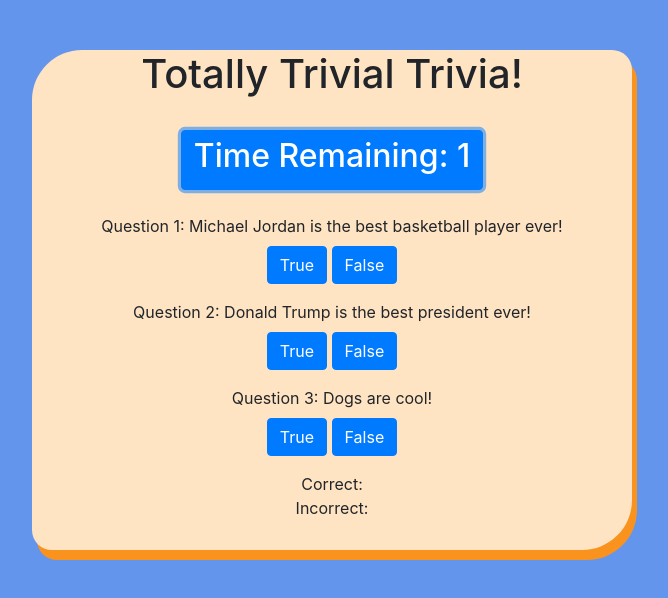
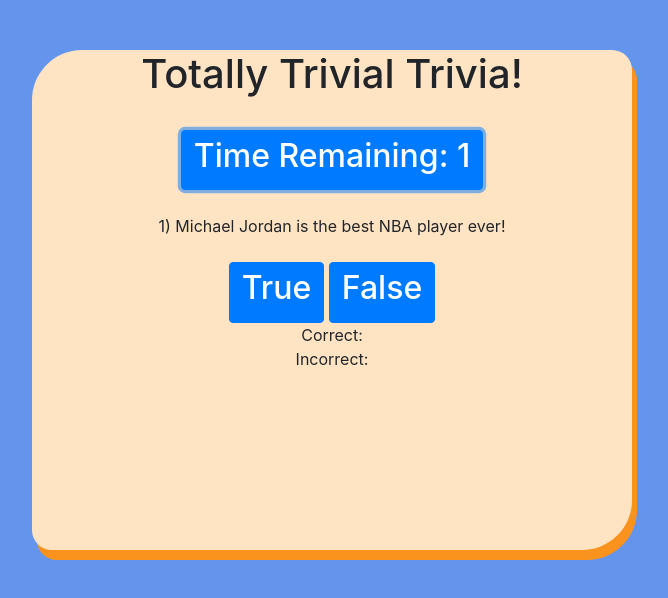
Before and after one commit to singmokjai/TriviaGame, a plain HTML site: page index.html in a window 1280 px wide. Both pictures are taken after a click on the button "START". Shown: the whole page, without its empty margins (308-976 px from the left). Drawn offline with nearby package versions, Linux system fonts and the light colour scheme.

Commit message:
show and hide game working

```diff
--- a/assets/javascript/app.js
+++ b/assets/javascript/app.js
@@ -2,7 +2,9 @@
 
 window.onload = function() {
 
-    $("#Trivia").hide();
+    $("#questions").hide();
+    $("#true").hide();
+    $("#false").hide();
 
 }
 
@@ -23,6 +25,12 @@ var seconds = 3;
 
     }
 
+    function stop() {
+
+        clearInterval(timer);
+
+    }
+
     function decrement() {
 
         seconds--;
@@ -31,25 +39,51 @@ var seconds = 3;
         if (seconds === 0) {
 
             stop();
-            alert("Time's Up!");
+            alert("Time's up!")
 
         }
 
+    }
+
+// Show trivia function
+
+    function show() {
+
+        $("#questions").show();
+        $("#true").show();
+        $("#false").show();
 
     }
 
-    // Stop function
+// Array of questions for trivia
 
-    function stop() {
+var questions = [
 
-        clearInterval(timer);
+    {q: "1) Michael Jordan is the best NBA player ever!", a: "True"},
+    {q: "1) Donald Trump is a great president.", a: "False"},
+];
 
+// Variables for right and wrong answers
+
+var correct = 0;
+var incorrect = 0;
+
+// Variable for holding index of questions
+
+var qIndex = 0;
+
+// Functions
+
+function nextQuestion() {
+
+    if (qIndex <= (questions.length -1)) {
+
+        document.querySelector("#questions").innerHTML = questions[qIndex].q;
     }
+}
 
-    // Show trivia function
+// call function to start trivia
 
-    function show() {
+nextQuestion();
 
-        $("#Trivia").show();
-
-    }
+// Function for
--- a/index.html
+++ b/index.html
@@ -20,29 +20,15 @@
         <br>
         <div id = "Trivia">
 
+        <div id = "questions"></div>
 
+            <br>
 
-                <div class="form-group">
-                        <label for="exampleInputEmail1">Question 1: Michael Jordan is the best basketball player ever!</label>
-                        <Br>
-                    <button type="button" class="btn btn-primary" id = "Q1T1">True</button>
-                    <button type="button" class="btn btn-primary" id = "Q1F1">False</button>
-                </div>
+            <button type="button" class="btn btn-primary" id = "true"><h2>True</h2></button>
 
-                <div class="form-group">
-                        <label for="exampleInputEmail1">Question 2: Donald Trump is the best president ever!</label>
-                        <Br>
-                    <button type="button" class="btn btn-primary" id = "Q2T2">True</button>
-                    <button type="button" class="btn btn-primary" id = "Q2F2">False</button>
-                </div>
+            <button type="button" class="btn btn-primary" id = "false"><h2>False</h2></button>
 
-                <div class="form-group">
-                        <label for="exampleInputEmail1">Question 3: Dogs are cool!</label>
-                        <Br>
-                    <button type="button" class="btn btn-primary" id = "Q3T3">True</button>
-                    <button type="button" class="btn btn-primary" id = "Q3F3">False</button>
-                </div>
-
+            <br>
                 <div id = "Answers">
                     <div id = "correct">Correct: </div>
                     <div id = "incorrect">Incorrect: </div>
```
